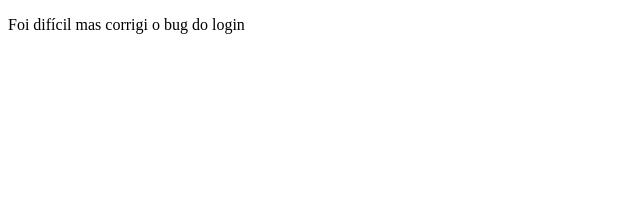
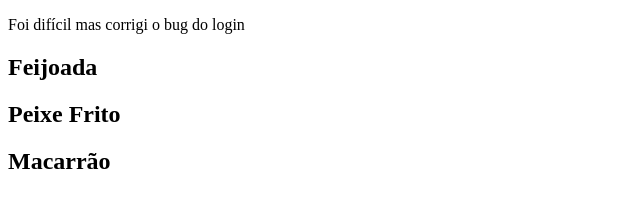
Before and after one commit to docarley/portfolio-II01, a plain HTML site: page index.html in a window 1280 px wide. Shown: the whole page, without its empty margins (0-640 px from the left). Drawn offline with Linux system fonts and the light colour scheme.

Commit message:
Adicionado Itens do Cardapio

```diff
--- a/index.html
+++ b/index.html
@@ -9,10 +9,19 @@
 <body>
     <header>
         <p>Foi difícil mas corrigi o bug do login</p>
+
     </header>
     <main>
         <section class="cardapio">
-
+            <div class="itens">
+                <h2>Feijoada</h2>
+            </div>
+            <div class="itens">
+                <h2>Peixe Frito</h2>
+            </div>
+            <div class="itens">
+                <h2>Macarrão</h2>
+            </div>
         </section>
     </main>
     <footer>
```
